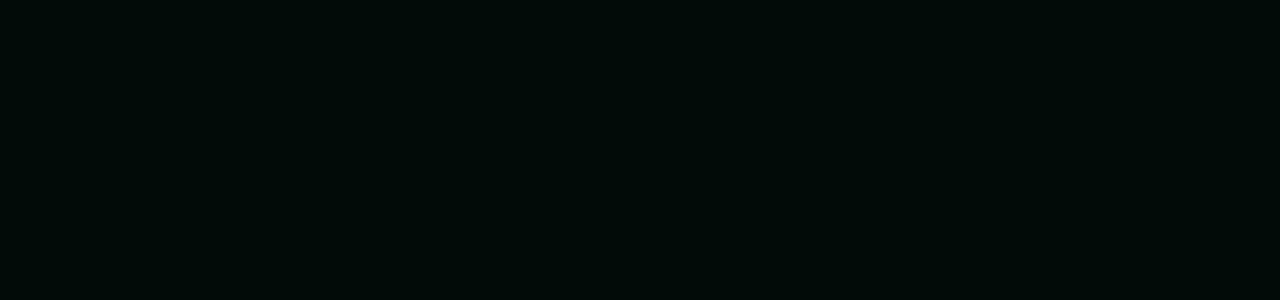
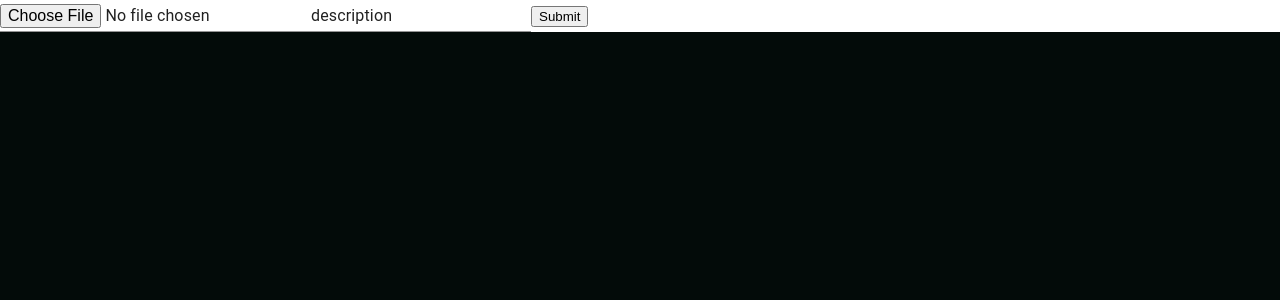
Before and after one commit to i-c-winner/pictor_front, a React (Vite) app: page /admin in a window 1280 px wide. Before the commit this address had no page. Shown: the top 300 px of the page. Built offline with nearby package versions, Linux system fonts and the light colour scheme.

Commit message:
feat: создаст AdminPage.tsx

```diff
--- a/src/app/router/routes.tsx
+++ b/src/app/router/routes.tsx
@@ -2,12 +2,14 @@
 import {About} from "../../pages/about/module/About.tsx";
 import {Routes, Route} from "react-router";
 import {Gallery} from "../../pages/gallery/module/Gallery.tsx";
+import {AdminPage} from "../../pages/adminPage/module/AdminPage.tsx";
 
 function AppRoutes() {
   return <Routes>
     <Route path="/" element={<About/>}/>
     <Route path="/loginin" element={<Loginin/>}/>
     <Route path="/gallery" element={<Gallery />}/>
+    <Route path={"/admin"} element={<AdminPage />}/>
   </Routes>
 }
 
--- /dev/null
+++ b/src/pages/adminPage/module/AdminPage.tsx
@@ -0,0 +1,37 @@
+import {useForm, SubmitHandler} from "react-hook-form";
+import {Box, Input} from "@mui/material";3
+
+type Inputs = {
+  file: 'file',
+  description: 'description',
+}
+
+function AdminPage() {
+  const {register,  handleSubmit} = useForm<Inputs>();
+  const submit: SubmitHandler<Inputs> = (data) => {
+    console.log(data.file[0]);
+    const formData: FormData = new FormData();
+    formData.append('image', data.file[0]);
+    formData.append('description', data.description);
+    formData.append('ranger', '5');
+    formData.append('name', 'my name');
+    fetch(`${import.meta.env.VITE_PATH_TO_BACKAND}backand/files/addfile.php`, {
+      method: 'POST',
+      body: formData
+    }).then(res => console.info(res, 'this is answer'))
+  }
+  return (
+    <Box sx={{
+      backgroundColor: '#fff',
+    }}>
+      <form onSubmit={handleSubmit(submit)}>
+        <Input type={"file"} placeholder="выберите файл" {...register('file')}/>
+        <Input defaultValue="description" {...register('description')}/>
+        <input type="submit"/>
+      </form>
+
+    </Box>
+  )
+}
+
+export {AdminPage};
--- a/src/widgets/footer/module/Footer.tsx
+++ b/src/widgets/footer/module/Footer.tsx
@@ -6,8 +6,8 @@
 
 function Footer() {
   const navigate = useNavigate();
-  function login() {
-    navigate("/loginin");
+  function admin() {
+    navigate("/admin");
   }
   return (
     <ButtonGroup className="footer">
@@ -25,7 +25,7 @@
       ></Button>
       <Button
         endIcon={<Login/>}
-        onClick={login}
+        onClick={admin}
       ></Button>
 
     </ButtonGroup>
--- a/src/widgets/mainMenu/module/MainMenu.tsx
+++ b/src/widgets/mainMenu/module/MainMenu.tsx
@@ -3,12 +3,12 @@
 import {useNavigate} from "react-router";
 
 function MainMenu() {
-  const navegate=useNavigate();
+  const navigate=useNavigate();
   return (
     <Box className="menu">
-      <MenuItem onClick={() => {navegate("/gallery")}}>Рисунки</MenuItem>
+      <MenuItem onClick={() => {navigate("/gallery")}}>Рисунки</MenuItem>
       <MenuItem onClick={() => {}}>Видео</MenuItem>
-      <MenuItem onClick={() => {}}>Лепка и фигуры</MenuItem>
+      <MenuItem onClick={() => {navigate("/admin")}}>Лепка и фигуры</MenuItem>
     </Box>
 
   )
```
